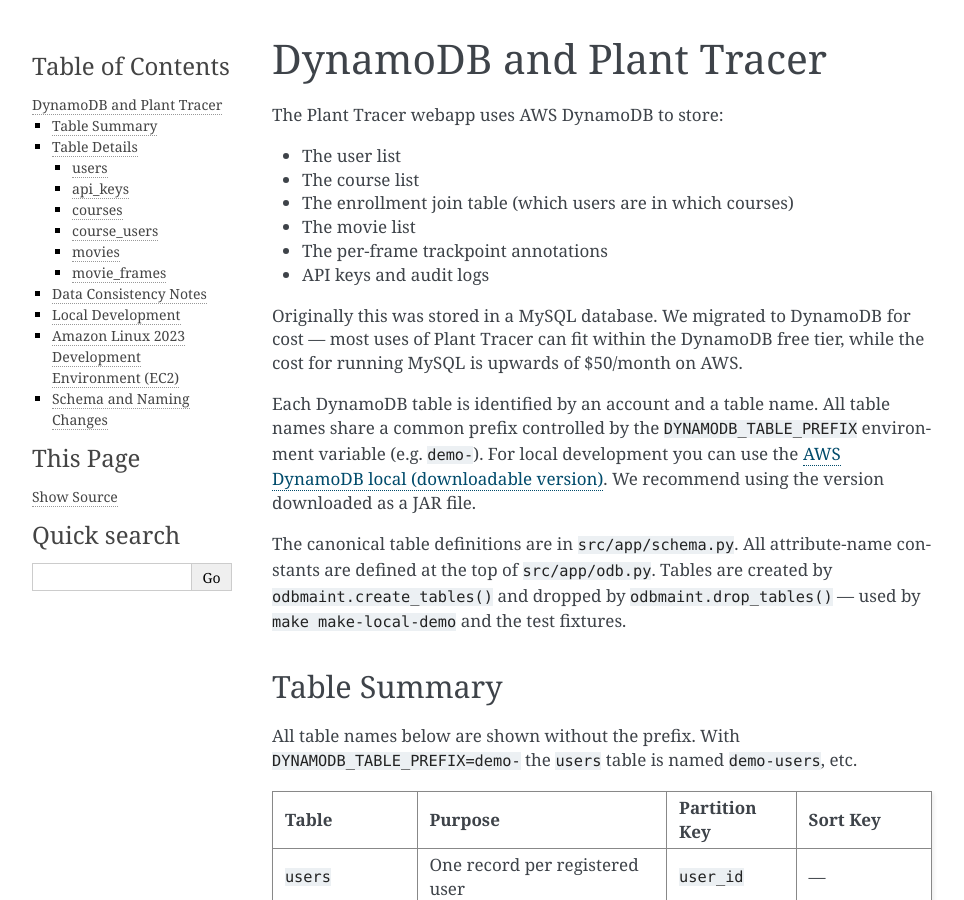
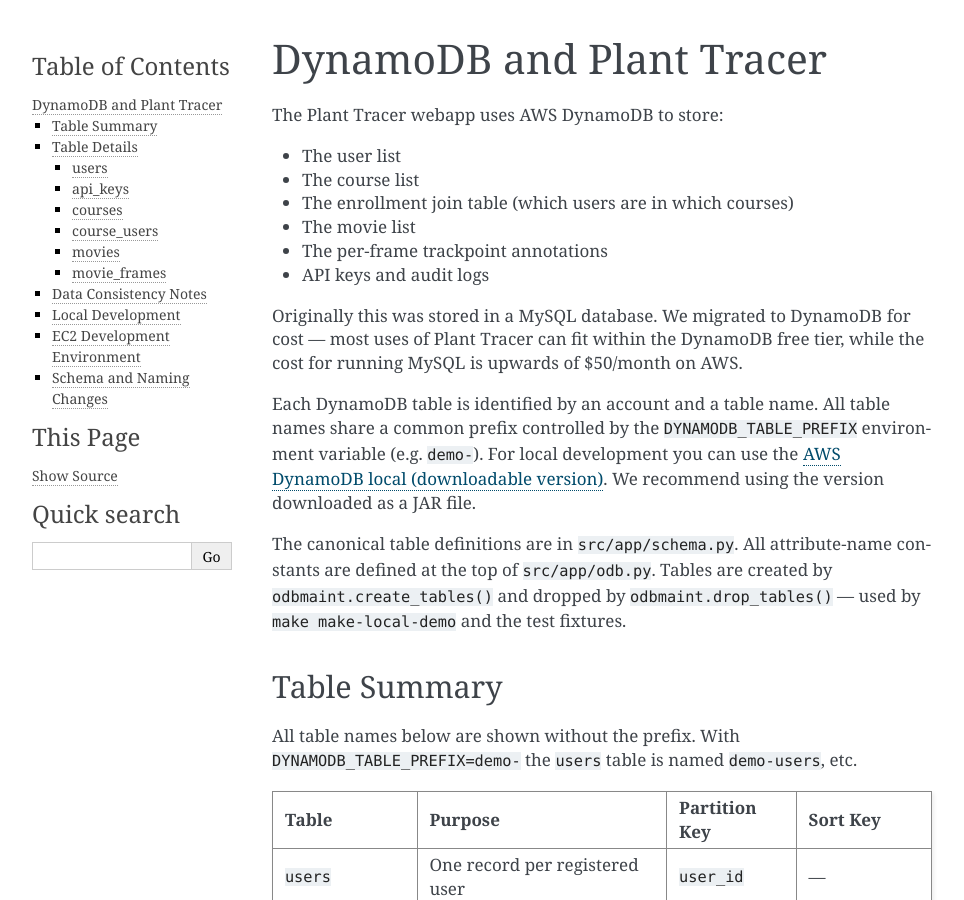
Before and after one commit to Plant-Tracer/webapp, a Sphinx documentation site: the page built from docs/Development/DynamoDB.rst, in a window 1280 px wide and 900 px high. Shown: the whole window, without its empty margins (148-1112 px from the left). Built offline with Sphinx 7.4.7, drawn with Linux system fonts in a browser that asks for light colours; the version number is read from the project's files by our own code; some of the changed text lies outside the part shown.

Commit message:
refs #969: rename EC2 section header in DynamoDB.rst
Remove "Amazon Linux 2023" from the section heading — just say "EC2".

Co-Authored-By: Claude Sonnet 4.6 <noreply@anthropic.com>

```diff
--- a/docs/Development/DynamoDB.rst
+++ b/docs/Development/DynamoDB.rst
@@ -251,8 +251,8 @@ The table prefix for local development defaults to ``demo-`` unless overridden b
 interfering with the demo dataset.
 
 
-Amazon Linux 2023 Development Environment (EC2)
------------------------------------------------
+EC2 Development Environment
+---------------------------
 
 When running on AWS, you can use real DynamoDB and S3. You will need to:
 
```
